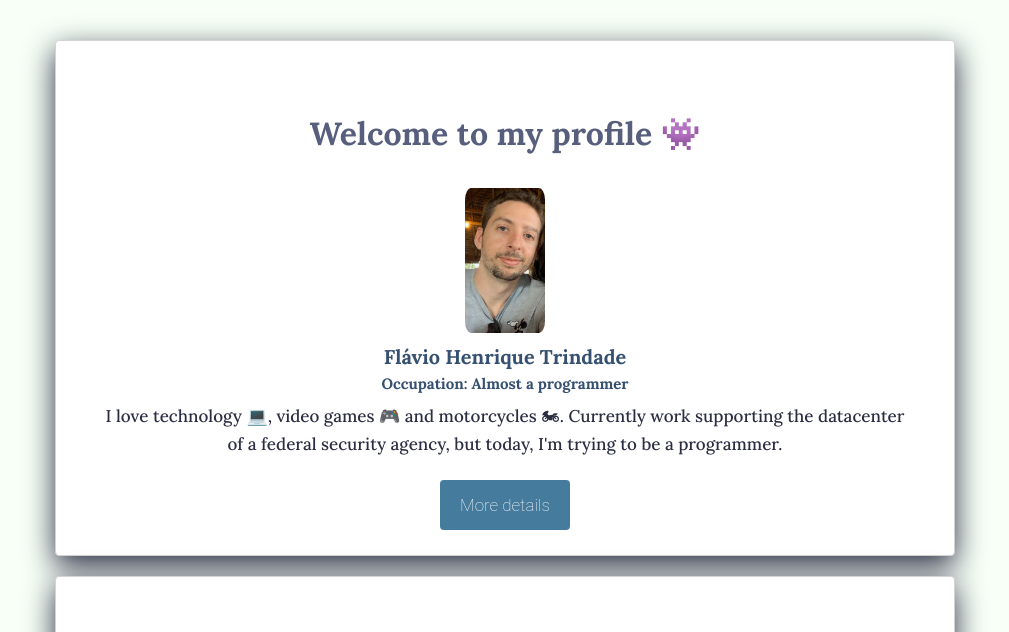
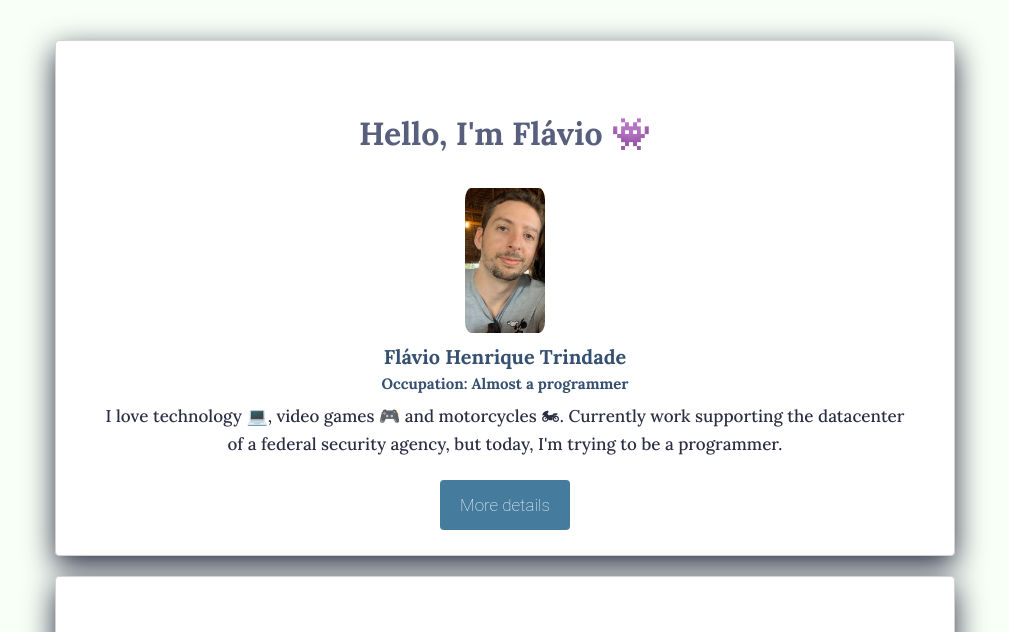
Before and after one commit to Fhtd04/profile, a plain HTML site: page index.html in a window 1280 px wide. Shown: the top 632 px of the page, without its empty margins (135-1144 px from the left). Drawn offline with Linux system fonts and the light colour scheme.

Commit message:
make my profile prettier

```diff
--- a/index.html
+++ b/index.html
@@ -13,7 +13,7 @@
     <div class="container">
       <div class="card">
 
-        <h1> Welcome to my profile 👾</h1>
+        <h1> Hello, I'm Flávio 👾</h1>
         <img src="images/photo.jpeg" class="image-circle" width="80px" alt="Flávio pic">
 
         <h3>Flávio Henrique Trindade</h3>
```
